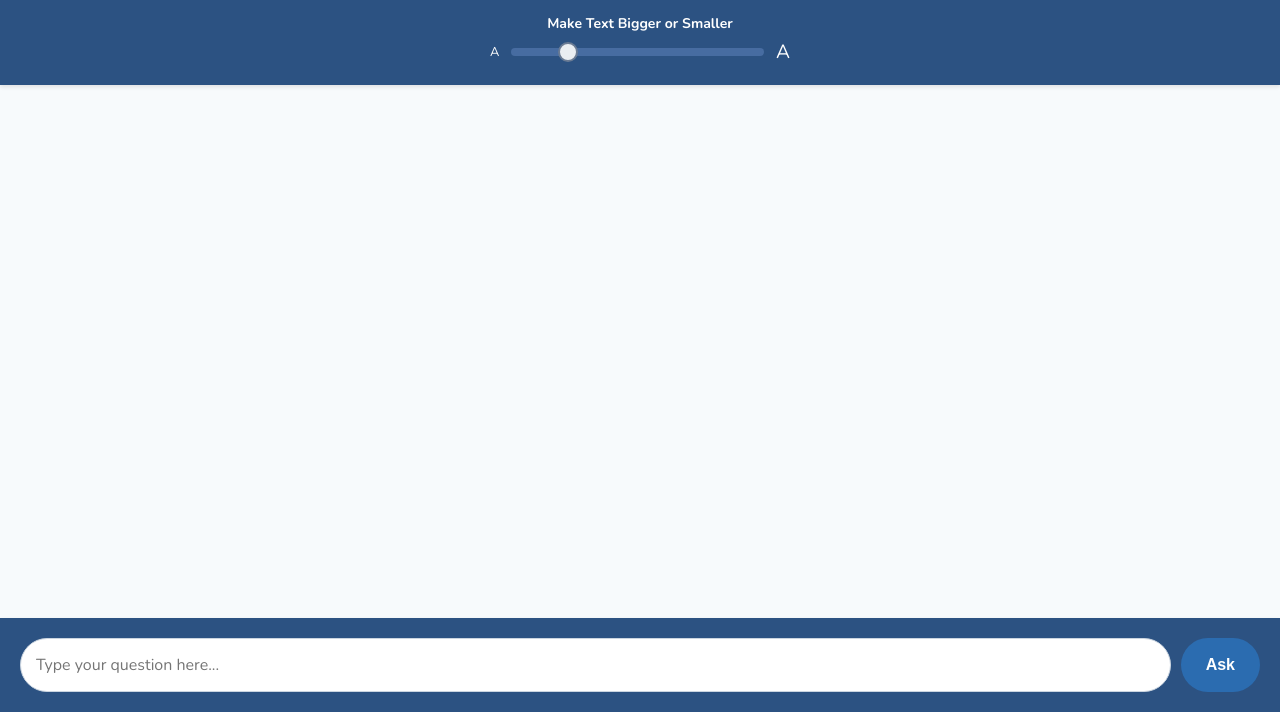
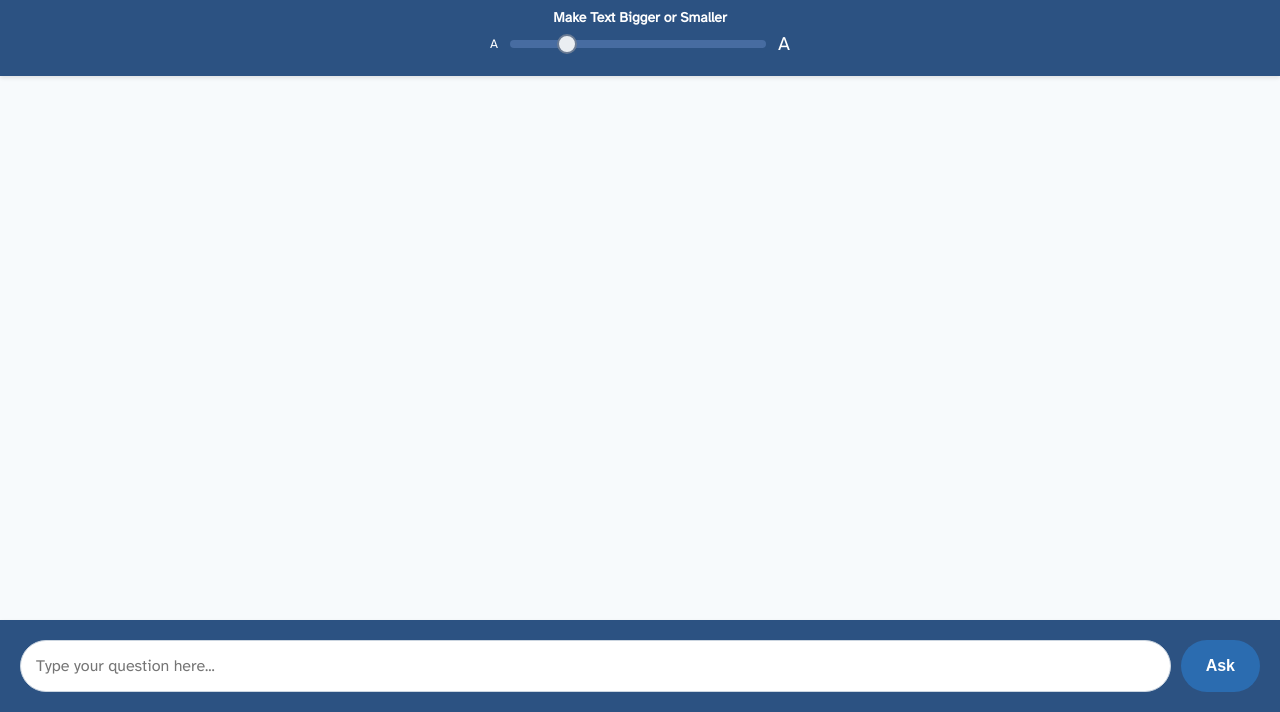
Before and after one commit to sandyfletcher/higrandma, a website: page index.html in a window 1280 px wide. Shown: the part 88-800 px from the top of the page. Drawn offline with nearby package versions, Linux system fonts and the light colour scheme.

Commit message:
new font

```diff
--- a/style.css
+++ b/style.css
@@ -1,60 +1,57 @@
-/* Set the base font size on the root element. JS will change this. */
+@font-face {
+  font-family: 'Atkinson Hyperlegible';
+  src: url('/assets/AtkinsonHyperlegible-Regular.ttf') format('truetype');
+  font-weight: normal;
+  font-style: normal;
+}
+/* --- Base Styles --- */
 html {
-    font-size: 16px; /* Default font size */
+    font-size: 16px;
 }
-
 body {
-    font-family: 'Nunito', sans-serif;
-    background-color: #f7fafc; /* Lighter, neutral background */
-    color: #2d3748; /* Darker text for better contrast */
+    font-family: 'Atkinson Hyperlegible', sans-serif;
+    background-color: #f7fafc;
+    color: #2d3748;
     margin: 0;
     display: flex;
     flex-direction: column;
-    height: 100vh; /* Fallback for older browsers */
-    height: 100svh; /* Fills screen on mobile, accounting for address bar */
+    height: 100vh;
+    height: 100svh;
 }
-
 header, footer {
-    background-color: #2c5282; /* A calm, deep blue */
+    background-color: #2c5282;
     color: #ffffff;
     padding: 20px;
     text-align: center;
-    box-shadow: 0 2px 4px rgba(0,0,0,0.1); /* Adds depth */
-    z-index: 10; /* Keeps header/footer above chat */
+    box-shadow: 0 2px 4px rgba(0,0,0,0.1);
+    z-index: 10;
 }
-
 header h1 {
     margin: 0;
-    font-size: 1.75rem; /* Scalable font size */
+    font-size: 1.75rem;
 }
-
 header p {
     margin: 5px 0 15px;
-    color: #e2e8f0; /* Softer white for sub-text */
+    color: #e2e8f0;
     font-size: 1rem;
 }
-
 /* --- Slider Styles --- */
 .settings-container {
     max-width: 300px;
     margin: 0 auto;
 }
-
 .settings-container label {
     font-size: 0.875rem;
     font-weight: bold;
 }
-
 .slider-wrapper {
     display: flex;
     align-items: center;
     gap: 10px;
     margin-top: 5px;
 }
-
 .font-size-icon.small { font-size: 0.8rem; }
 .font-size-icon.large { font-size: 1.2rem; }
-
 #font-size-slider {
     flex-grow: 1;
     -webkit-appearance: none;
@@ -83,8 +80,6 @@ header p {
     border-radius: 50%;
     border: 2px solid #718096;
 }
-
-
 /* --- Chat Area --- */
 #chat-container {
     flex-grow: 1;
@@ -94,71 +89,61 @@ header p {
     flex-direction: column;
     gap: 15px;
 }
-
 .chat-message {
     padding: 15px;
-    border-radius: 12px; /* Slightly more rounded */
+    border-radius: 12px;
     max-width: 85%;
     line-height: 1.5;
     font-size: 1rem;
     box-shadow: 0 1px 2px rgba(0,0,0,0.05);
 }
-
 .user-message {
-    background-color: #bee3f8; /* Light blue, friendly */
-    color: #2a4365; /* Dark blue text for contrast */
+    background-color: #bee3f8;
+    color: #2a4365;
     align-self: flex-end;
     border-bottom-right-radius: 2px;
 }
-
 .gemini-message {
     background-color: #ffffff;
     align-self: flex-start;
     border: 1px solid #e2e8f0;
     border-bottom-left-radius: 2px;
 }
-
 .gemini-message.loading {
     color: #718096;
     font-style: italic;
 }
-
-
 /* --- Input Form --- */
 #chat-form {
     display: flex;
     gap: 10px;
 }
-
 #chat-input {
     flex-grow: 1;
     padding: 15px;
     border: 1px solid #cbd5e0;
     border-radius: 30px;
-    font-size: 1rem; /* Scalable font size */
-    font-family: 'Nunito', sans-serif;
+    font-size: 1rem;
+    font-family: 'Atkinson Hyperlegible', sans-serif;
     background: #ffffff;
     color: #2d3748;
 }
-
 #chat-input:focus {
     outline: none;
     border-color: #4299e1;
     box-shadow: 0 0 0 2px #bee3f8;
 }
-
 #chat-form button {
     padding: 15px 25px;
     border: none;
-    background-color: #2b6cb0; /* Stronger blue to match header */
+    background-color: #2b6cb0;
     color: white;
-    font-size: 1rem; /* Scalable font size */
+    font-size: 1rem;
     font-weight: bold;
     border-radius: 30px;
     cursor: pointer;
     transition: background-color 0.2s;
 }
-
 #chat-form button:hover {
     background-color: #3182ce;
 }
```
Also changed, not shown: assets/AtkinsonHyperlegible-Bold.ttf (added), assets/AtkinsonHyperlegible-BoldItalic.ttf (added), assets/AtkinsonHyperlegible-Italic.ttf (added), assets/AtkinsonHyperlegible-Regular.ttf (added).
